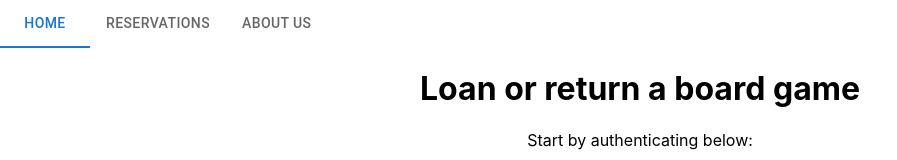
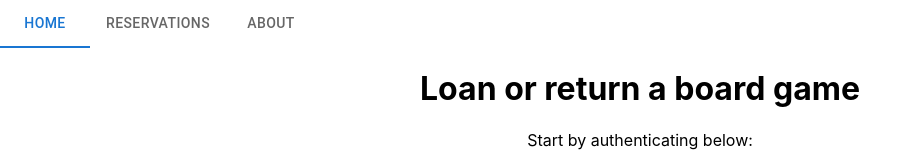
Before and after one commit to SWproject-II/swProject, a React (Create React App) app in the folder frontend/: page / in a window 1280 px wide. Shown: the top 160 px of the page, without its empty margins (0-897 px from the left). Built offline with nearby package versions, Linux system fonts and the light colour scheme.

Commit message:
small fix

```diff
--- a/frontend/src/components/TabApp.js
+++ b/frontend/src/components/TabApp.js
@@ -16,7 +16,7 @@ const TabApp = () => {
       <Tabs value={tab} onChange={handleChange}>
         <Tab value="Home" label="Home" />
         <Tab value="Reservations" label="Reservations" />
-        <Tab value="AboutUs" label="About us" />
+        <Tab value="AboutUs" label="About" />
       </Tabs>
       {tab === "Home" && <LoanReturn />}
       {tab === "Reservations" && <Table />}
```
Also changed, not shown: 1 other file (tests, documents, lock files or other folders).
